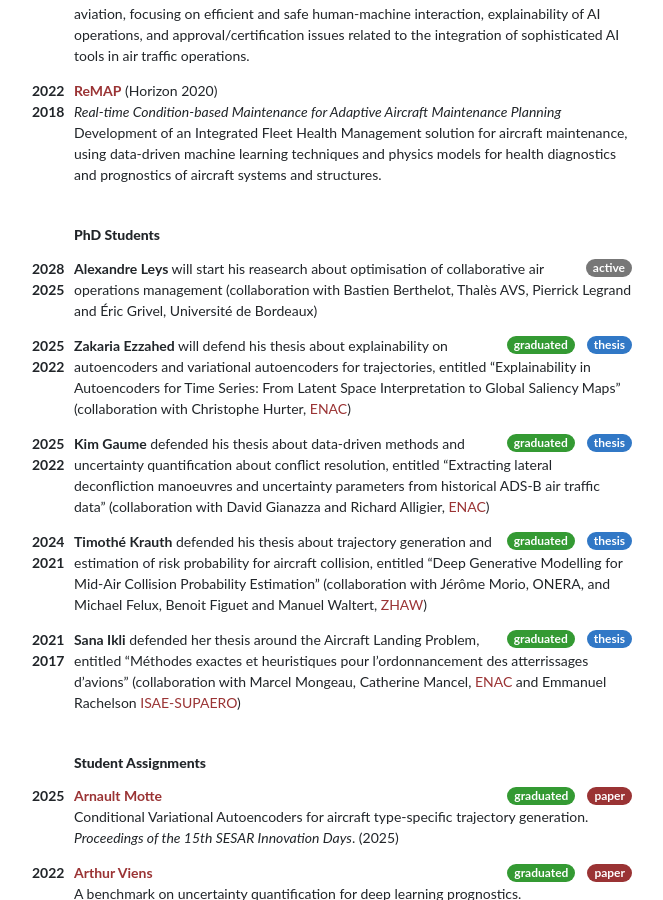
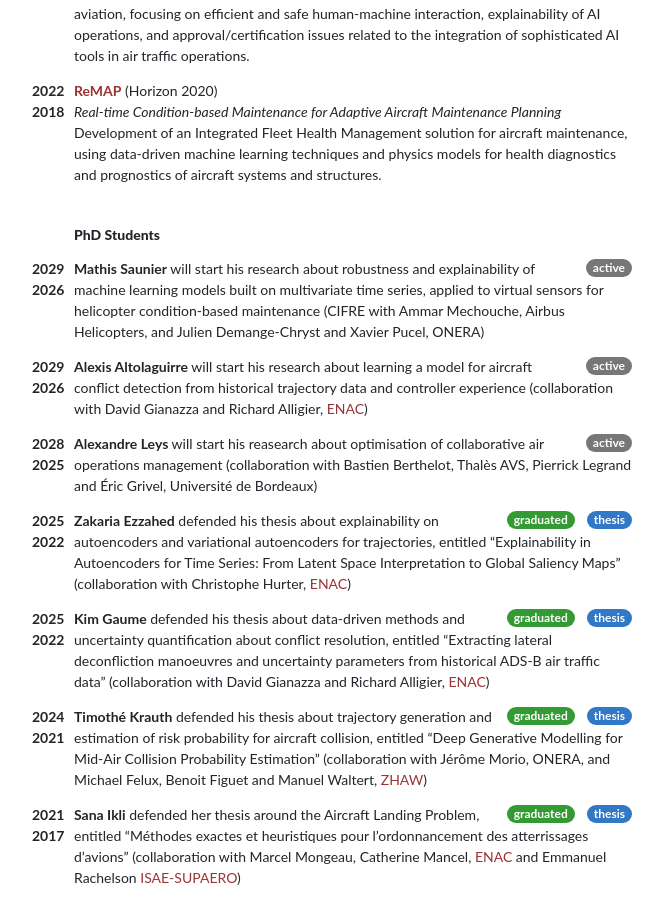
Before and after one commit to xoolive/xoolive.github.io, a Jekyll site: the page built from _pages/research.md, in a window 1280 px wide and 900 px high, scrolled down 1779 px. Shown: the whole window, without its empty margins (287-950 px from the left). Built offline with Jekyll 4.4.1, drawn with Linux system fonts in a browser that asks for light colours; nearby versions of some CDN libraries; some web fonts are replaced; a script that is not in the unit is left out.

Commit message:
new students

```diff
--- a/_pages/research.md
+++ b/_pages/research.md
@@ -120,9 +120,13 @@ Development of an Integrated Fleet Health Management solution for aircraft maint
 
 ## PhD Students
 
+<span class="float-left year">2029<br/>2026</span><span class="badge float-right">active</span> **Mathis Saunier** will start his research about robustness and explainability of machine learning models built on multivariate time series, applied to virtual sensors for helicopter condition-based maintenance (CIFRE with Ammar Mechouche, Airbus Helicopters, and Julien Demange-Chryst and Xavier Pucel, ONERA)
+
+<span class="float-left year">2029<br/>2026</span><span class="badge float-right">active</span> **Alexis Altolaguirre** will start his research about learning a model for aircraft conflict detection from historical trajectory data and controller experience (collaboration with David Gianazza and Richard Alligier, [ENAC](https://www.enac.fr/en))
+
 <span class="float-left year">2028<br/>2025</span><span class="badge float-right">active</span> **Alexandre Leys** will start his reasearch about optimisation of collaborative air operations management (collaboration with Bastien Berthelot, Thalès AVS, Pierrick Legrand and Éric Grivel, Université de Bordeaux)
 
-<span class="float-left year">2025<br/>2022</span>[<span class="badge thesis float-right">thesis</span>](https://theses.fr/s356498)<span class="badge graduated float-right">graduated</span> **Zakaria Ezzahed** will defend his thesis about explainability on autoencoders and variational autoencoders for trajectories, entitled "Explainability in Autoencoders for Time Series: From Latent Space Interpretation to Global Saliency Maps"
+<span class="float-left year">2025<br/>2022</span>[<span class="badge thesis float-right">thesis</span>](https://theses.fr/s356498)<span class="badge graduated float-right">graduated</span> **Zakaria Ezzahed** defended his thesis about explainability on autoencoders and variational autoencoders for trajectories, entitled "Explainability in Autoencoders for Time Series: From Latent Space Interpretation to Global Saliency Maps"
 (collaboration with Christophe Hurter, [ENAC](https://www.enac.fr/en))
 
 <span class="float-left year">2025<br/>2022</span>[<span class="badge thesis float-right">thesis</span>](https://theses.fr/2025ESAE0029)<span class="badge graduated float-right">graduated</span> **Kim Gaume** defended his thesis about data-driven methods and uncertainty quantification about conflict resolution, entitled "Extracting lateral deconfliction manoeuvres and uncertainty parameters from historical ADS-B air traffic data"
```
